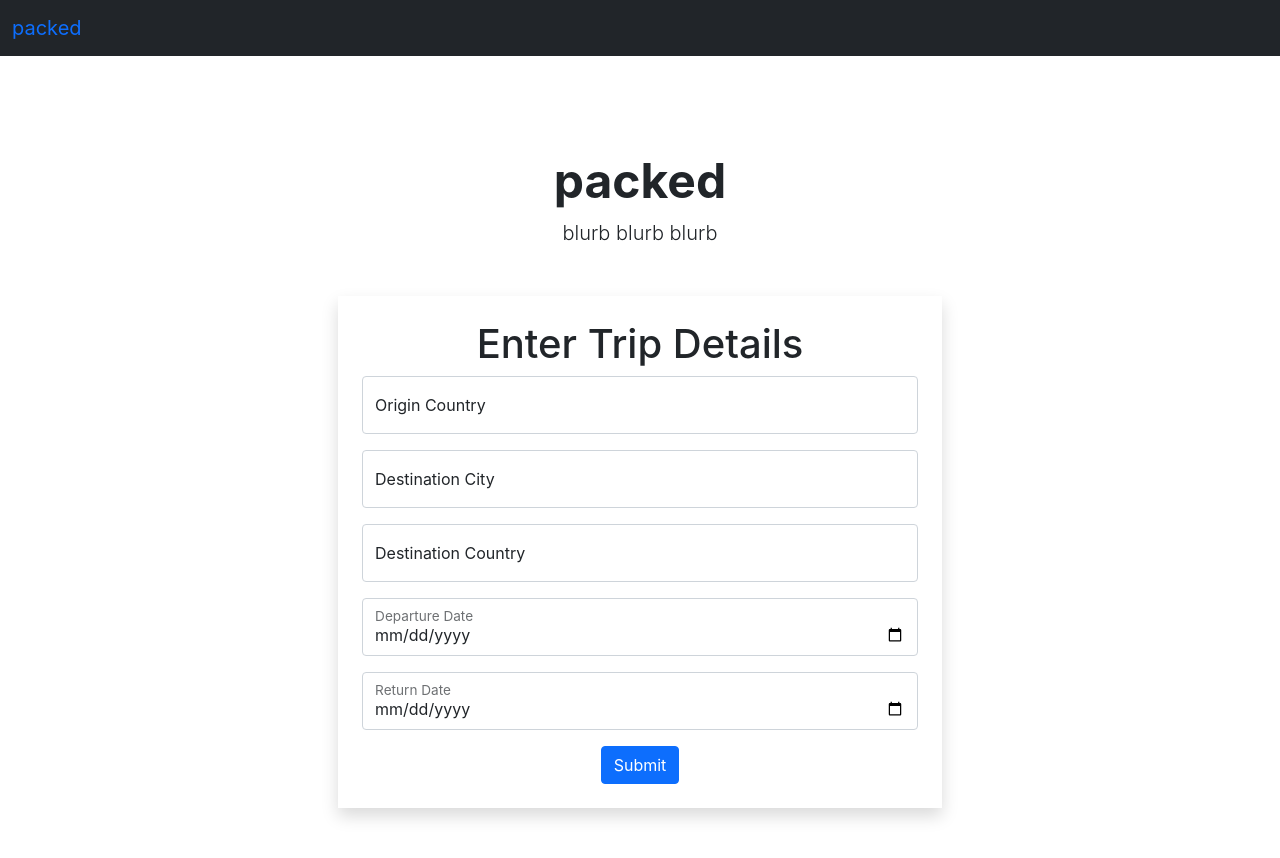
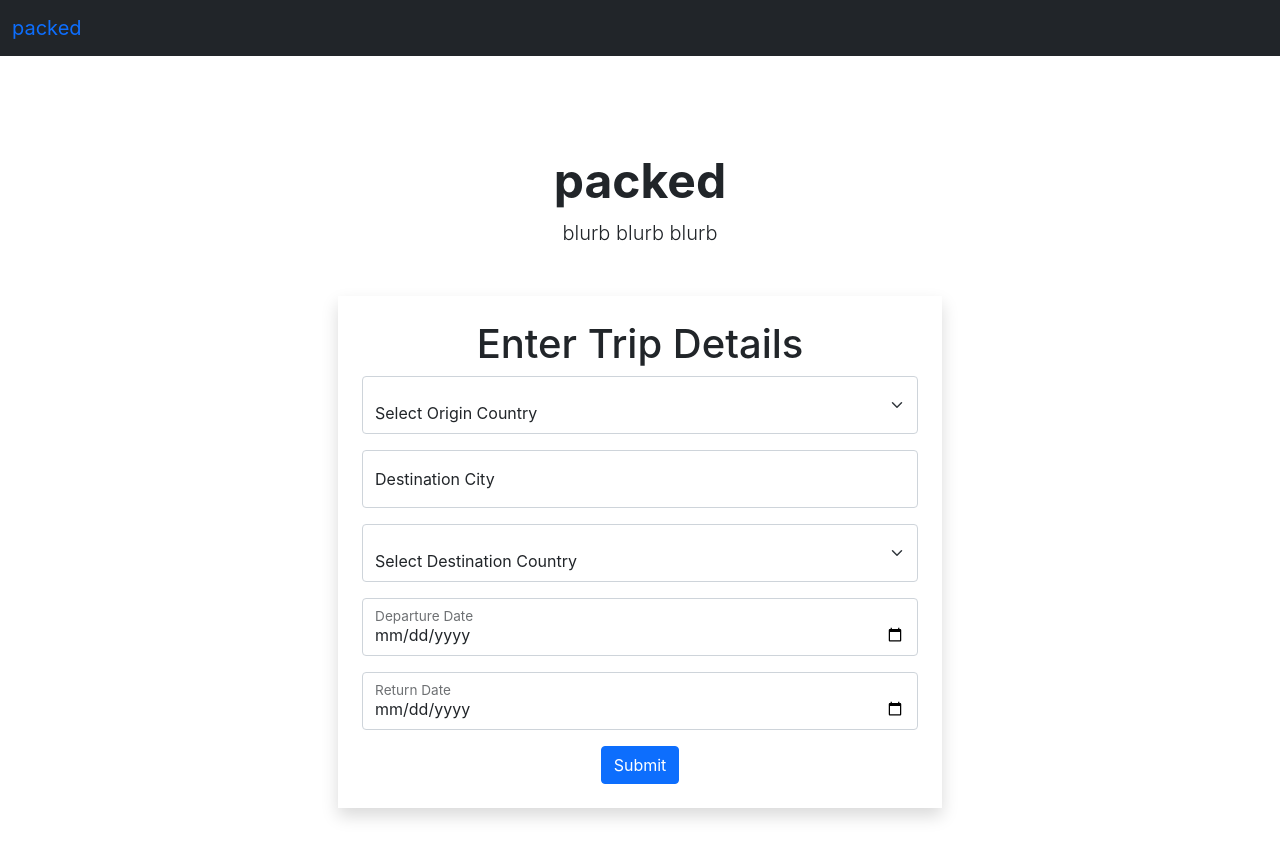
Before and after one commit to Junnanella/Packed, a React (Create React App) app in the folder ghi/: page / in a window 1280 px wide. Shown: the top 858 px of the page. Built offline with nearby package versions, Linux system fonts and the light colour scheme.

Commit message:
Able to pass currency codes from user input to api call. Working

```diff
--- a/ghi/src/DataCharts/CurrencyInfo.js
+++ b/ghi/src/DataCharts/CurrencyInfo.js
@@ -1,29 +1,31 @@
 import React, { useEffect, useState } from "react";
 import { loadCurrencyData } from "./LoadApiData";
 
-const useCurrencyData = () => {
+const useCurrencyData = (origin_country, destination_country) => {
   const [currencyRate, setCurrencyRate] = useState("");
 
   useEffect(() => {
     async function fetchData() {
-      const currency_response = await loadCurrencyData("EUR", "USD");
+      const currency_response = await loadCurrencyData(
+        origin_country,
+        destination_country
+      );
       setCurrencyRate(currency_response);
     }
     fetchData();
-  }, []);
+  }, [origin_country, destination_country]);
 
   return currencyRate;
 };
 
-export default function CurrencyInfo() {
-  const currencyRate = useCurrencyData();
-  const [originCode, setOriginCode] = useState("EUR");
-  const [destinationCode, setDestinationCode] = useState("USD");
+export default function CurrencyInfo(props) {
+  const { origin_code, destination_code } = props;
+  const currencyRate = useCurrencyData(origin_code, destination_code);
 
   return (
     <div className="container-sm offset-3">
       <h4>
-        1 {originCode} = {currencyRate} {destinationCode}
+        1 {origin_code} = {currencyRate} {destination_code}
       </h4>
     </div>
   );
--- a/ghi/src/MainPages/TravelDetailPage.js
+++ b/ghi/src/MainPages/TravelDetailPage.js
@@ -7,9 +7,11 @@ import { UserItemForm } from "../PackingListComponents/UserInputItems";
 
 export default function TravelDetailPage() {
   const [searchParams] = useSearchParams();
-  const origin = searchParams.get("origin");
+  const origin_country = searchParams.get("origin_country");
+  const origin_code = searchParams.get("origin_code");
   const destination_city = searchParams.get("destination_city");
   const destination_country = searchParams.get("destination_country");
+  const destination_code = searchParams.get("destination_code");
   const departure_date = searchParams.get("departure_date");
   const return_date = searchParams.get("return_date");
 
@@ -35,7 +37,10 @@ export default function TravelDetailPage() {
               <FlightChart />
             </div>
             <div className="row gx-5">
-              <CurrencyInfo />
+              <CurrencyInfo
+                origin_code={origin_code}
+                destination_code={destination_code}
+              />
             </div>
           </div>
         </div>
--- a/ghi/src/MainPages/TripForm.js
+++ b/ghi/src/MainPages/TripForm.js
@@ -1,35 +1,56 @@
-import React, { useState } from "react";
+import React, { useEffect, useState } from "react";
 import { useNavigate } from "react-router-dom";
+import { loadLocationsData } from "./MainApi";
 
 export const TripForm = (props) => {
-  const [originCountry, setOriginCountry] = useState("");
+  const [originCountryId, setOriginCountryId] = useState("");
   const [destinationCity, setDestinationCity] = useState("");
-  const [destinationCountry, setDestinationCountry] = useState("");
+  const [destinationCountryId, setDestinationCountryId] = useState("");
   const [departureDate, setDepartureDate] = useState("");
   const [returnDate, setReturnDate] = useState("");
+  const [locations, setLocations] = useState([]);
+
+  const locationsById = {};
+
+  for (const location of locations) {
+    locationsById[location.id] = location;
+  }
 
   // to navigate to travel details page
   // and pass user input data
   const navigate = useNavigate();
 
+  useEffect(() => {
+    async function fetchData() {
+      const locations = await loadLocationsData();
+      setLocations(locations);
+      console.log("locations:", locations);
+    }
+    fetchData();
+  }, []);
+
   const onSubmit = async (event) => {
+    const originCountry = locationsById[originCountryId].country;
+    const originCode = locationsById[originCountryId].currency_code;
+    const destinationCountry = locationsById[destinationCountryId].country;
+    const destinationCode = locationsById[destinationCountryId].currency_code;
     event.preventDefault();
     // need to define the correct attribute names for navigate url
     navigate(
-      `/travel_details?origin=${originCountry}&destination_city=${destinationCity}&destination_country=${destinationCountry}&departure_date=${departureDate}&return_date=${returnDate}`
+      `/travel_details?origin_country=${originCountry}&origin_code=${originCode}&destination_city=${destinationCity}&destination_country=${destinationCountry}&destination_code=${destinationCode}&departure_date=${departureDate}&return_date=${returnDate}`
     );
   };
 
-  const onChangeOriginCountry = (event) => {
-    setOriginCountry(() => event.target.value);
+  const onChangeOriginCountryId = (event) => {
+    setOriginCountryId(() => event.target.value);
   };
 
   const onChangeDestinationCity = (event) => {
     setDestinationCity(() => event.target.value);
   };
 
-  const onChangeDestinationCountry = (event) => {
-    setDestinationCountry(() => event.target.value);
+  const onChangeDestinationCountryId = (event) => {
+    setDestinationCountryId(() => event.target.value);
   };
 
   const onChangeDepartureDate = (event) => {
@@ -47,17 +68,23 @@ export const TripForm = (props) => {
           <h1>Enter Trip Details</h1>
           <form onSubmit={onSubmit}>
             <div className="form-floating mb-3">
-              <input
-                onChange={onChangeOriginCountry}
-                value={originCountry}
-                placeholder="Leaving from"
+              <select
+                onChange={onChangeOriginCountryId}
+                value={originCountryId}
                 required
-                type="text"
                 name="origin_country"
                 id="origin_country"
-                className="form-control"
-              />
-              <label htmlFor="name">Origin Country</label>
+                className="form-select"
+              >
+                <option value="">Select Origin Country</option>
+                {locations.map((location) => {
+                  return (
+                    <option key={location.id} value={location.id}>
+                      {location.country}
+                    </option>
+                  );
+                })}
+              </select>
             </div>
             <div className="form-floating mb-3">
               <input
@@ -73,17 +100,23 @@ export const TripForm = (props) => {
               <label htmlFor="name">Destination City</label>
             </div>
             <div className="form-floating mb-3">
-              <input
-                onChange={onChangeDestinationCountry}
-                value={destinationCountry}
-                placeholder="Going to"
+              <select
+                onChange={onChangeDestinationCountryId}
+                value={destinationCountryId}
                 required
-                type="text"
                 name="destination_country"
                 id="destination_country"
-                className="form-control"
-              />
-              <label htmlFor="name">Destination Country</label>
+                className="form-select"
+              >
+                <option value="">Select Destination Country</option>
+                {locations.map((location) => {
+                  return (
+                    <option key={location.id} value={location.id}>
+                      {location.country}
+                    </option>
+                  );
+                })}
+              </select>
             </div>
             <div className="form-floating mb-3">
               <input
```
